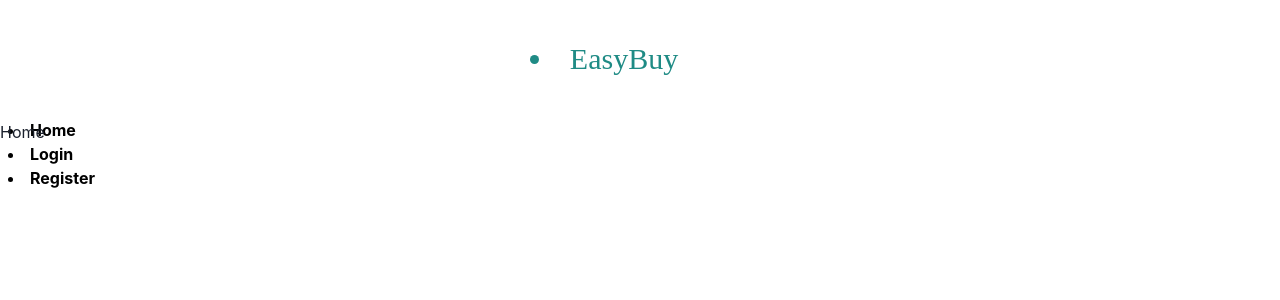
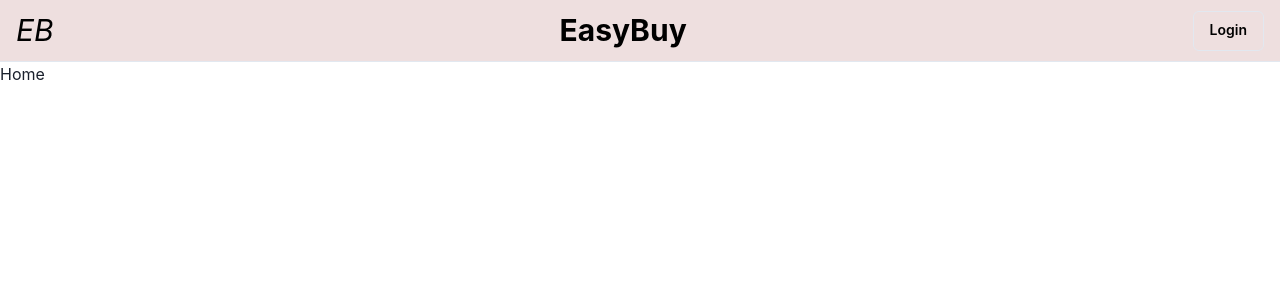
Before and after one commit to tuomokur/e-commerce, a React (Create React App) app in the folder easybuy_front/: page / in a window 1280 px wide. Shown: the top 300 px of the page. Built offline with nearby package versions, Linux system fonts and the light colour scheme.

Commit message:
adding navigation bar

```diff
--- a/easybuy_front/src/routes/Routes.js
+++ b/easybuy_front/src/routes/Routes.js
@@ -1,43 +1,16 @@
-import styles from "../App.module.css";
-import { BrowserRouter as Router, Routes, Route, Link } from "react-router-dom";
-import { Grid, GridItem } from "@chakra-ui/react";
+import { BrowserRouter as Router, Routes, Route } from "react-router-dom";
 import { ChakraProvider } from "@chakra-ui/react";
 import Home from "./Home";
 import Login from "./Login";
 import Register from "./Register";
 import Category from "./Category";
+import HeaderBar from "./components/HeaderBar";
 
 const AppRoutes = () => {
   return (
     <ChakraProvider>
       <Router>
-        <Grid
-          templateAreas={`"header"
-
-            `}
-          gridTemplateRows={"250px "}
-          gridTemplateColumns={"1200px"}
-          h="120px"
-          gap="1"
-          color="blackAlpha.700"
-          fontWeight="bold"
-        >
-          <GridItem pl="2" bg="white.300" area={"header"}>
-            <nav>
-              <li className={styles.title}>EasyBuy</li>
-
-              <li className={styles.home}>
-                <Link to="/">Home</Link>
-              </li>
-              <li className={styles.home}>
-                <Link to="/Login">Login</Link>
-              </li>
-              <li className={styles.home}>
-                <Link to="/Register">Register</Link>
-              </li>
-            </nav>
-          </GridItem>
-        </Grid>
+        <HeaderBar />
         <Routes>
           <Route path="/login" element={<Login />} />
           <Route path="/register" element={<Register />} />
--- /dev/null
+++ b/easybuy_front/src/routes/components/HeaderBar.js
@@ -0,0 +1,69 @@
+import React from "react";
+import { Box, Stack, Button, Flex, Spacer } from "@chakra-ui/react";
+import { Link } from "react-router-dom";
+import { Text } from "@chakra-ui/react";
+const HeaderBar = () => {
+  return (
+    <Box>
+      <Flex
+        bg={"#EEDFDF"}
+        color={"gray.600"}
+        minH={"60px"}
+        py={{ base: 2 }}
+        px={{ base: 4 }}
+        borderBottom={1}
+        borderStyle={"solid"}
+        borderColor={"gray.200"}
+        align={"center"}
+      >
+        <Stack direction={"row"} spacing={4}>
+          <Box>
+            <Link to={"/"}>
+              <Text as="i" fontSize="3xl" color="black">
+                {"EB"}
+              </Text>
+            </Link>
+          </Box>
+        </Stack>
+        <Spacer />
+        <Box>
+          <Text as="b" fontSize="3xl" color="black">
+            {"EasyBuy"}
+          </Text>
+        </Box>
+        <Spacer />
+        <Stack justifyContent={"flex-end"} direction={"row"} spacing={6}>
+          <Link to={false ? "/logout" : "/login"}>
+            <Button
+              variant={"outline"}
+              fontSize={"sm"}
+              color={"black"}
+              bg={"white.400"}
+              _hover={{
+                bg: "gray.300",
+              }}
+            >
+              {false ? "Logout" : "Login"}
+            </Button>
+          </Link>
+          {false ? (
+            <Link to="/register">
+              <Button
+                variant={"outline"}
+                fontSize={"sm"}
+                color={"black"}
+                bg={"white.400"}
+                _hover={{
+                  bg: "gray.300",
+                }}
+              >
+                "Register"
+              </Button>
+            </Link>
+          ) : null}
+        </Stack>
+      </Flex>
+    </Box>
+  );
+};
+export default HeaderBar;
```
